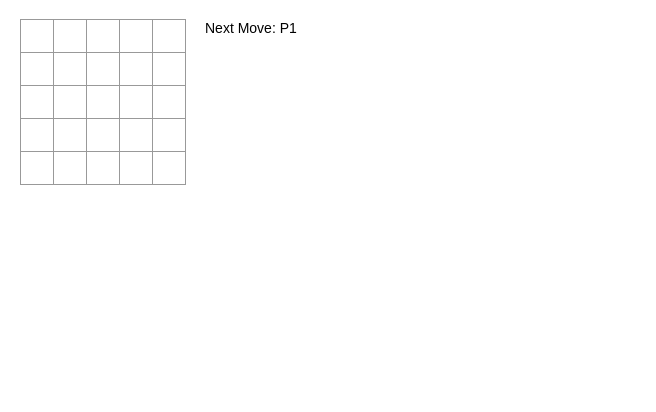
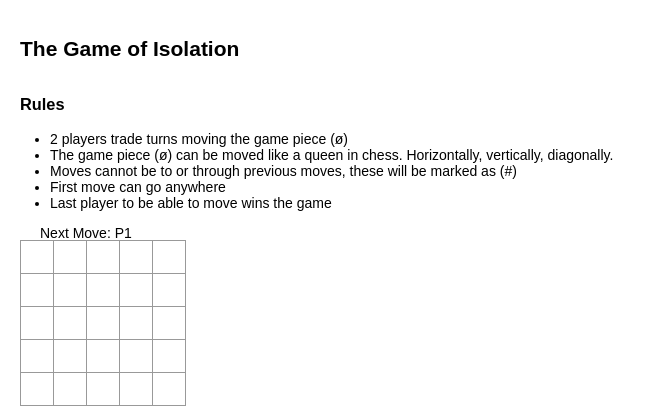
Before and after one commit to afinit/isolationReact, a React (Create React App) app: page / in a window 1280 px wide. Shown: the top 412 px of the page, without its empty margins (0-656 px from the left). Built offline with nearby package versions, Linux system fonts and the light colour scheme.

Commit message:
Add rules, clean up the calculateLegalMoves code

```diff
--- a/src/index.css
+++ b/src/index.css
@@ -42,7 +42,7 @@ ol, ul {
 
 .game {
   display: flex;
-  flex-direction: row;
+  flex-direction: column;
 }
 
 .game-info {
--- a/src/index.js
+++ b/src/index.js
@@ -88,15 +88,26 @@ class Game extends React.Component {
 
     return(
       <div className="game">
+        <h2>The Game of Isolation</h2>
+        <div className="rules">
+          <h3>Rules</h3>
+          <ul>
+            <li>2 players trade turns moving the game piece (ø)</li>
+            <li>The game piece (ø) can be moved like a queen in chess. Horizontally, vertically, diagonally.</li>
+            <li>Moves cannot be to or through previous moves, these will be marked as (#)</li>
+            <li>First move can go anywhere</li>
+            <li>Last player to be able to move wins the game</li>
+          </ul>
+        </div>
+        <div className="game-info">
+          <div>{status}</div>
+        </div>
         <div className="game-board">
           <Board
             squares={squares}
             boardSize={this.props.boardSize}
             onClick={(i) => this.handleClick(i)}
           />
-        </div>
-        <div className="game-info">
-          <div>{status}</div>
         </div>
       </div>
     )
@@ -109,48 +120,29 @@ ReactDOM.render(
   document.getElementById('root')
 );
 
+function getLineRange(pos, rangeStop, step) {
+  return range(pos, rangeStop, step).slice(1);
+}
+
+function filterLineRange(lineRange, squares, extraFilter = () => true) {
+  return takeWhile(lineRange, (i) => squares[i] === null && extraFilter(i));
+}
+
 function calculateLegalMoves(squares, pos, boardSize) {
   const maxBoardSize = boardSize * boardSize;
+  const bs = boardSize;
+  const mbs = maxBoardSize;
+  const eastLimitFun = (i) => i % bs !== 0;
+  const westLimitFun = (i) => i % bs !== bs-1;
 
-  let nw = takeWhile(
-    range(pos, -1, -(boardSize+1)).slice(1),
-    (i) => (squares[i] === null) && (i % boardSize !== (boardSize-1))
-  );
-
-  let n = takeWhile(
-    range(pos, -1, -boardSize).slice(1),
-    (i) => squares[i] === null
-  );
-
-  let ne = takeWhile(
-    range(pos, -1, -(boardSize-1)).slice(1),
-    (i) => (squares[i] === null) && (i % boardSize !== 0)
-  );
-
-  let w = takeWhile(
-    range(pos, -1, -1).slice(1),
-    (i) => squares[i] === null && i % boardSize !== boardSize - 1
-  );
-
-  let e = takeWhile(
-    range(pos, maxBoardSize, 1).slice(1),
-    (i) => squares[i] === null && i % boardSize !== 0
-  );
-
-  let sw = takeWhile(
-    range(pos, maxBoardSize, boardSize-1).slice(1),
-    (i) => (squares[i] === null) && (i % boardSize !== boardSize-1)
-  );
-
-  let s = takeWhile(
-    range(pos, maxBoardSize, boardSize).slice(1),
-    (i) => squares[i] === null
-  );
-
-  let se = takeWhile(
-    range(pos, maxBoardSize, boardSize+1).slice(1),
-    (i) => (squares[i] === null) && (i % boardSize !== 0)
-  );
+  const n  = filterLineRange( getLineRange(pos, -1, -bs),   squares);
+  const ne = filterLineRange( getLineRange(pos, -1, -(bs-1)), squares, eastLimitFun);
+  const e  = filterLineRange( getLineRange(pos, mbs, 1),    squares, eastLimitFun);
+  const se = filterLineRange( getLineRange(pos, mbs, bs+1), squares, eastLimitFun);
+  const s  = filterLineRange( getLineRange(pos, mbs, bs),   squares);
+  const sw = filterLineRange( getLineRange(pos, mbs, bs-1), squares, westLimitFun);
+  const w  = filterLineRange( getLineRange(pos, -1, -1),    squares, westLimitFun);
+  const nw = filterLineRange( getLineRange(pos, -1, -(bs+1)), squares, westLimitFun);
 
   return [n, ne, e, se, s, sw, w, nw];
 }
```
